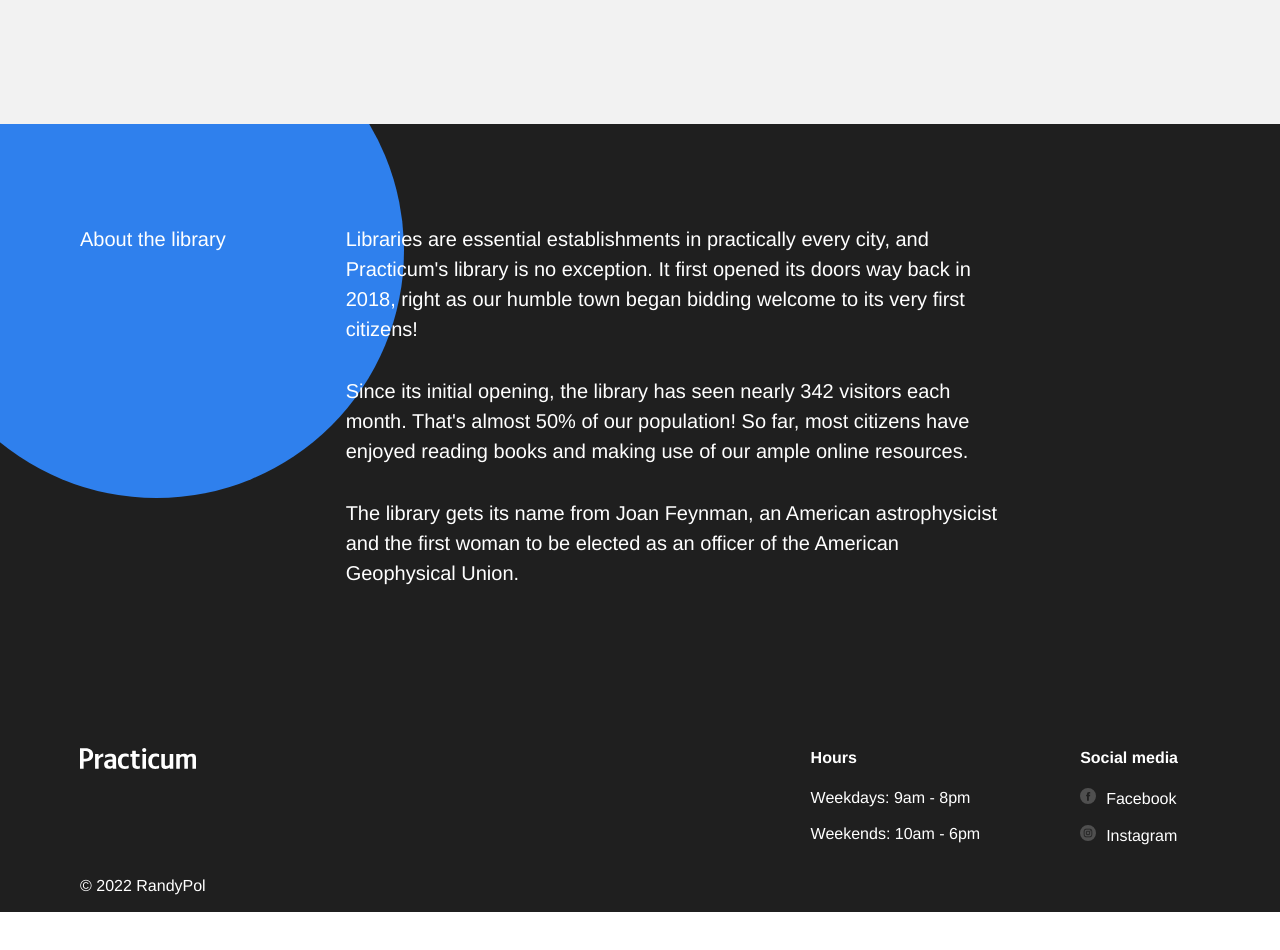
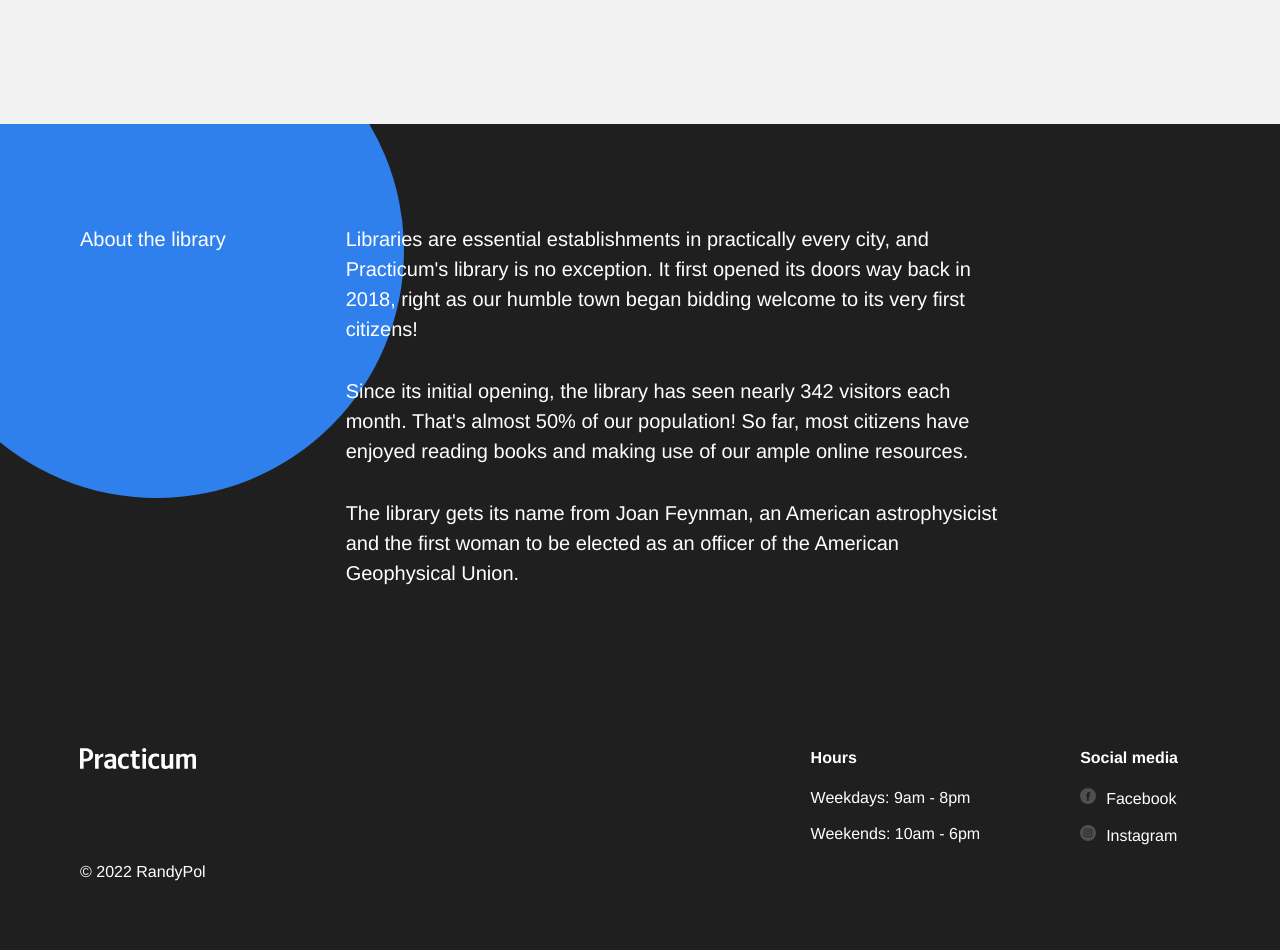
Before and after one commit to RandyPol/se_project_library, a plain HTML site: page index.html in a window 1280 px wide. Shown: the part 3318-4268 px from the top of the page. Before the commit the page ends 4230 px from the top, so only its background shows below. Drawn offline with Linux system fonts and the light colour scheme.

Commit message:
Footer copyright adjustments

```diff
--- a/styles/style.css
+++ b/styles/style.css
@@ -475,6 +475,5 @@
 }
 
 .footer__copyright {
-  position: absolute;
-  bottom: 0;
+  margin-bottom: 60px;
 }
```
